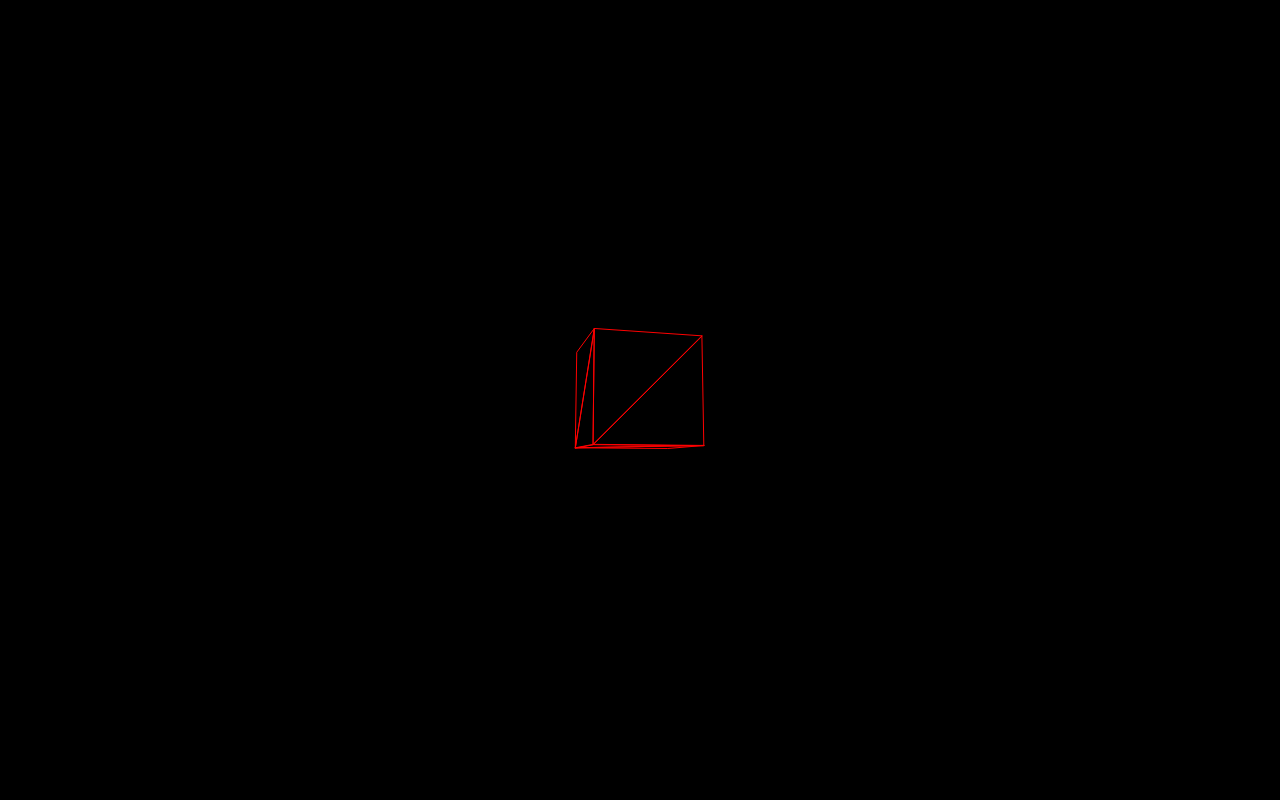
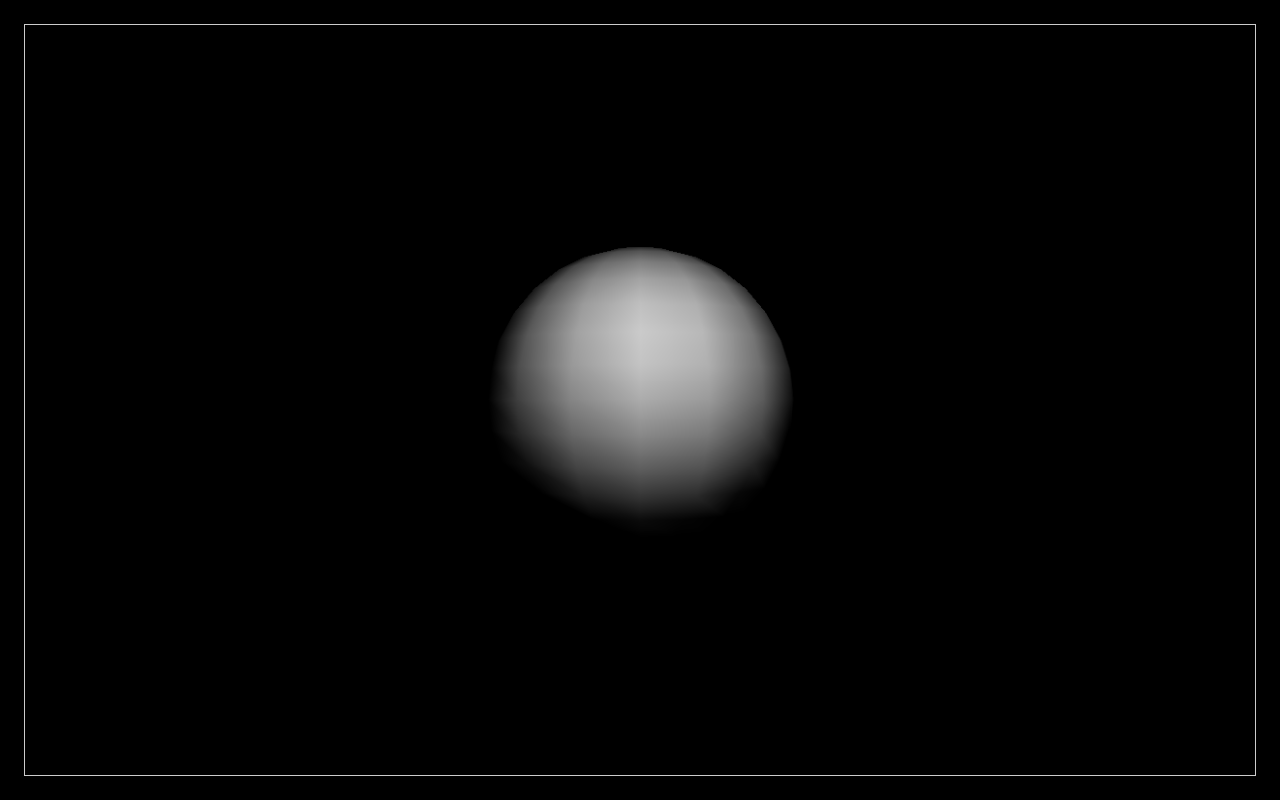
Before and after one commit to anttikissa/3d, a plain HTML site: page index.html in a window 1280 px wide. Drawn offline with Linux system fonts and the light colour scheme.

Commit message:
Another tutorial.

```diff
--- a/index.html
+++ b/index.html
@@ -1,4 +1,5 @@
 <!doctype html>
+<meta charset='utf-8'>
 <title>3D</title>
 <link rel='stylesheet' href='style.css'>
 <script src='three.min.js'></script>
--- a/script.js
+++ b/script.js
@@ -2,7 +2,7 @@ console.log("Hello!");
 
 window.onload = function() {
 	init();
-	animate();
+//	animate();
 };
 
 var camera, scene, renderer;
@@ -11,6 +11,53 @@ var geometry, material, mesh;
 var width;
 var height;
 
+function init() {
+	width = window.innerWidth - 10;
+	height = window.innerHeight - 10;
+
+	var viewAngle = 45;
+	var aspect = width / height;
+	var near = 0.1;
+	var far = 10000;
+
+	var container = document.body;
+
+	var renderer = new THREE.WebGLRenderer();
+	var camera = new THREE.PerspectiveCamera(viewAngle, aspect, near, far);
+
+	var scene = new THREE.Scene();
+
+	scene.add(camera);
+	camera.position.z = 300;
+
+	renderer.setSize(width, height);
+	container.appendChild(renderer.domElement);
+
+	var radius = 50;
+	var segments = 16;
+	var rings = 16;
+
+	var sphereMaterial = new THREE.MeshLambertMaterial({
+		color: 0xCCCCCC,
+//		wireframe: true
+	});
+
+	var sphere = new THREE.Mesh(
+		new THREE.SphereGeometry(
+			radius, segments, rings),
+		sphereMaterial);
+
+	var pointLight = new THREE.PointLight(0xffffff);
+	pointLight.position.x = 10;
+	pointLight.position.y = 50;
+	pointLight.position.z = 130;
+	scene.add(pointLight);
+
+	scene.add(sphere);
+	renderer.render(scene, camera);
+}
+
+/*
 function init() {
 	width = window.innerWidth - 10;
 	height = window.innerHeight - 10;
@@ -35,6 +82,7 @@ function init() {
 	document.body.appendChild(renderer.domElement);
 }
 
+
 function animate() {
 	// note: three.js includes requestAnimationFrame shim
 	requestAnimationFrame(animate);
@@ -45,3 +93,4 @@ function animate() {
 	renderer.render(scene, camera);
 
 }
+*/
--- a/style.css
+++ b/style.css
@@ -1,23 +1,24 @@
 * {
 	margin: 0;
 	padding: 0;
-//	box-sizing: border-box;
+	box-sizing: border-box;
 }
 
 html {
-//	height: 100%;
+	height: 100%;
 }
 
 body {
 	font: 16px/24px 'Helvetica Neue';
-//	margin: 24px;
-//	border: 1px solid #eee;
-//	height: calc(100% - 48px);
+	margin: 24px;
+	height: calc(100% - 48px);
 	background: black;
 }
 
 canvas {
-//	border: 1px solid #ccc;
+	border: 1px solid #ccc;
+	width: 100%;
+	height: 100%;
 }
 
 h1 {
```
